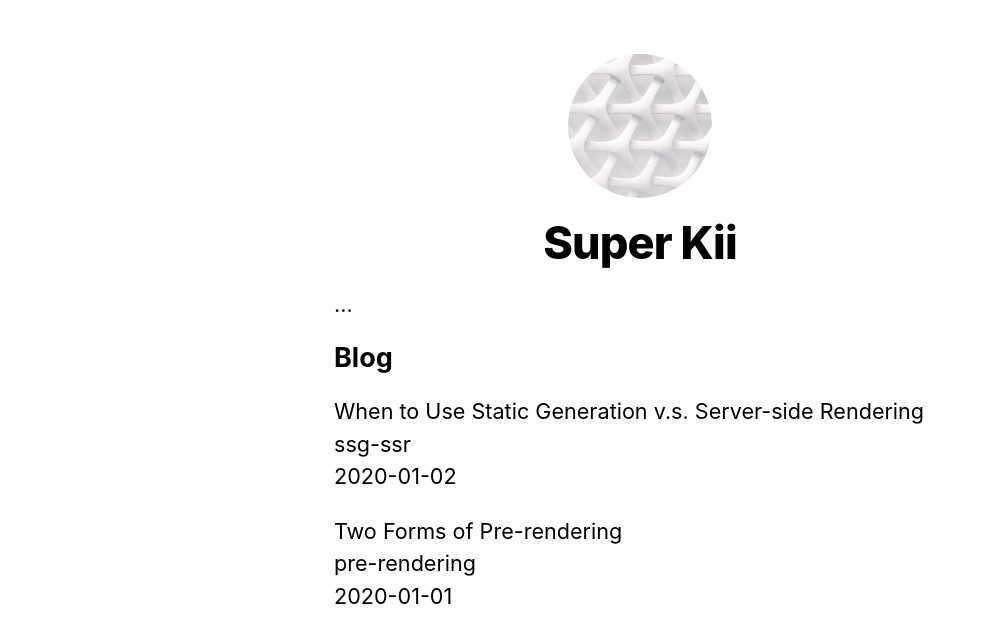
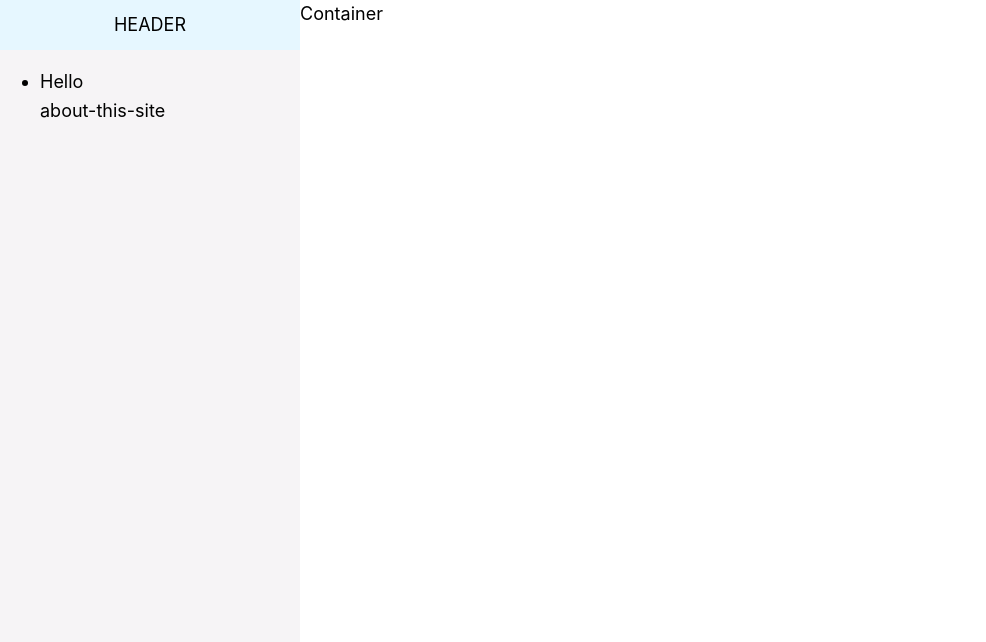
Before and after one commit to duoduokii/sarah-doc, a Next.js app: page / in a window 1280 px wide. Shown: the top 642 px of the page, without its empty margins (0-986 px from the left). Built offline with nearby package versions, Linux system fonts and the light colour scheme.

Commit message:
trans mdx/md to html

```diff
--- a/components/layout.tsx
+++ b/components/layout.tsx
@@ -22,27 +22,7 @@ export default function Layout({ children, home }) {
 				<meta name="og:title" content={siteTitle} />
 				<meta name="twitter:card" content="summary_large_image" />
 			</Head>
-			<header className={styles.header}>
-				{home ? (
-					<>
-						<Image priority src="/images/profile.jpg" className={utilStyles.borderCircle} height={144} width={144} alt={name} />
-						<h1 className={utilStyles.heading2Xl}>{name}</h1>
-					</>
-				) : (
-					<>
-						<Link href="/">
-							<a>
-								<Image priority src="/images/profile.jpg" className={utilStyles.borderCircle} height={108} width={108} alt={name} />
-							</a>
-						</Link>
-						<h2 className={utilStyles.headingLg}>
-							<Link href="/">
-								<a className={utilStyles.colorInherit}>{name}</a>
-							</Link>
-						</h2>
-					</>
-				)}
-			</header>
+			<section>侧边栏</section>
 			<main>{children}</main>
 			{!home && (
 				<div className={styles.backToHome}>
--- a/lib/posts.ts
+++ b/lib/posts.ts
@@ -2,14 +2,16 @@ import fs from "fs";
 import path from "path";
 import matter from "gray-matter";
 
-const postsDirectory = path.join(process.cwd(), "posts");
+const postsDirectory = path.join(process.cwd(), "pages/developer");
 
 export function getSortedPostsData() {
+	console.log(postsDirectory);
+
 	// Get file names under /posts
 	const fileNames = fs.readdirSync(postsDirectory);
 	const allPostsData = fileNames.map((fileName) => {
 		// Remove ".md" from file name to get id
-		const id = fileName.replace(/\.md$/, "");
+		const id = fileName.replace(/\.mdx?$/, "");
 
 		// Read markdown file as string
 		const fullPath = path.join(postsDirectory, fileName);
--- /dev/null
+++ b/next.config.js
@@ -0,0 +1,13 @@
+const path = require("path");
+const withMdx = require("@next/mdx")();
+
+module.exports = withMdx({
+	pageExtensions: ["mdx", "md", "jsx", "js", "tsx", "ts"],
+	webpack: (config, { ...options }) => {
+		config.module.rules.push({
+			test: /.mdx?$/,
+			use: [options.defaultLoaders.babel, "@mdx-js/loader", path.join(__dirname, "./plugin/md-layout-loader.js")],
+		});
+		return config;
+	},
+});
--- a/package.json
+++ b/package.json
@@ -8,12 +8,15 @@
     "start": "next start"
   },
   "dependencies": {
+    "@next/mdx": "^12.0.3",
     "gray-matter": "^4.0.3",
     "next": "^11.0.0",
     "react": "17.0.2",
-    "react-dom": "17.0.2"
+    "react-dom": "17.0.2",
+    "stringify-object": "^4.0.0"
   },
   "devDependencies": {
+    "@mdx-js/loader": "^1.6.22",
     "@types/node": "^16.11.7",
     "@types/react": "^17.0.34",
     "typescript": "^4.4.4"
--- /dev/null
+++ b/pages/developer/about-this-site.md
@@ -0,0 +1,11 @@
+---
+title: "Hello"
+data: "3000-01-01"
+---
+
+Next.js has two forms of pre-rendering: **Static Generation** and **Server-side Rendering**. The difference is in **when** it generates the HTML for a page.
+
+- **Static Generation** is the pre-rendering method that generates the HTML at **build time**. The pre-rendered HTML is then _reused_ on each request.
+- **Server-side Rendering** is the pre-rendering method that generates the HTML on **each request**.
+
+Importantly, Next.js lets you **choose** which pre-rendering form to use for each page. You can create a "hybrid" Next.js app by using Static Generation for most pages and using Server-side Rendering for others.
--- /dev/null
+++ b/pages/index.module.css
@@ -0,0 +1,18 @@
+.layout {
+	display: flex;
+	height: 100vh;
+}
+.aside {
+	width: 300px;
+	background: #f6f4f6;
+}
+.aside header {
+	display: flex;
+	justify-content: center;
+	align-items: center;
+	height: 50px;
+	background: #e6f7ff;
+}
+.main {
+	flex: 1;
+}
--- a/pages/index.tsx
+++ b/pages/index.tsx
@@ -1,27 +1,27 @@
-import { getSortedPostsData } from "../lib/posts";
 import Head from "next/head";
 import Layout, { siteTitle } from "../components/layout";
 import utilStyles from "../styles/utils.module.css";
+import style from "./index.module.css";
+import { getSortedPostsData } from "../lib/posts";
 
-export async function getStaticProps() {
+import type { GetStaticProps } from "next";
+
+export const getStaticProps: GetStaticProps = async (context) => {
 	const allPostsData = getSortedPostsData();
 	return {
 		props: {
 			allPostsData,
 		},
 	};
-}
+};
 
 export default function Home({ allPostsData }) {
 	return (
-		<Layout home>
-			<Head>
-				<title>{siteTitle}</title>
-			</Head>
-			<section className={utilStyles.headingMd}>…</section>
-			<section className={`${utilStyles.headingMd} ${utilStyles.padding1px}`}>
-				<h2 className={utilStyles.headingLg}>Blog</h2>
-				<ul className={utilStyles.list}>
+		<div className={style.layout}>
+			<aside className={style.aside}>
+				<header>HEADER</header>
+				<div>
+					<ul>
 						{allPostsData.map(({ id, date, title }) => (
 							<li className={utilStyles.listItem} key={id}>
 								{title}
@@ -32,7 +32,9 @@ export default function Home({ allPostsData }) {
 							</li>
 						))}
 					</ul>
-			</section>
-		</Layout>
+				</div>
+			</aside>
+			<main className={style.main}>Container</main>
+		</div>
 	);
 }
--- /dev/null
+++ b/pages/post/pre-rendering.mdx
@@ -0,0 +1,6 @@
+Next.js has two forms of pre-rendering: **Static Generation** and **Server-side Rendering**. The difference is in **when** it generates the HTML for a page.
+
+- **Static Generation** is the pre-rendering method that generates the HTML at **build time**. The pre-rendered HTML is then _reused_ on each request.
+- **Server-side Rendering** is the pre-rendering method that generates the HTML on **each request**.
+
+Importantly, Next.js lets you **choose** which pre-rendering form to use for each page. You can create a "hybrid" Next.js app by using Static Generation for most pages and using Server-side Rendering for others.
```
Also changed, not shown: components/Layout/index.tsx (added, +8 -0 lines), pages/_index.tsx (added, +38 -0 lines), plugin/md-layout-loader.js (added, +9 -0 lines), posts/developer/about-this-site.md (added, +6 -0 lines), 1 other file (tests, documents, lock files or other folders). Lines whose indentation alone changed are shown as unchanged.
